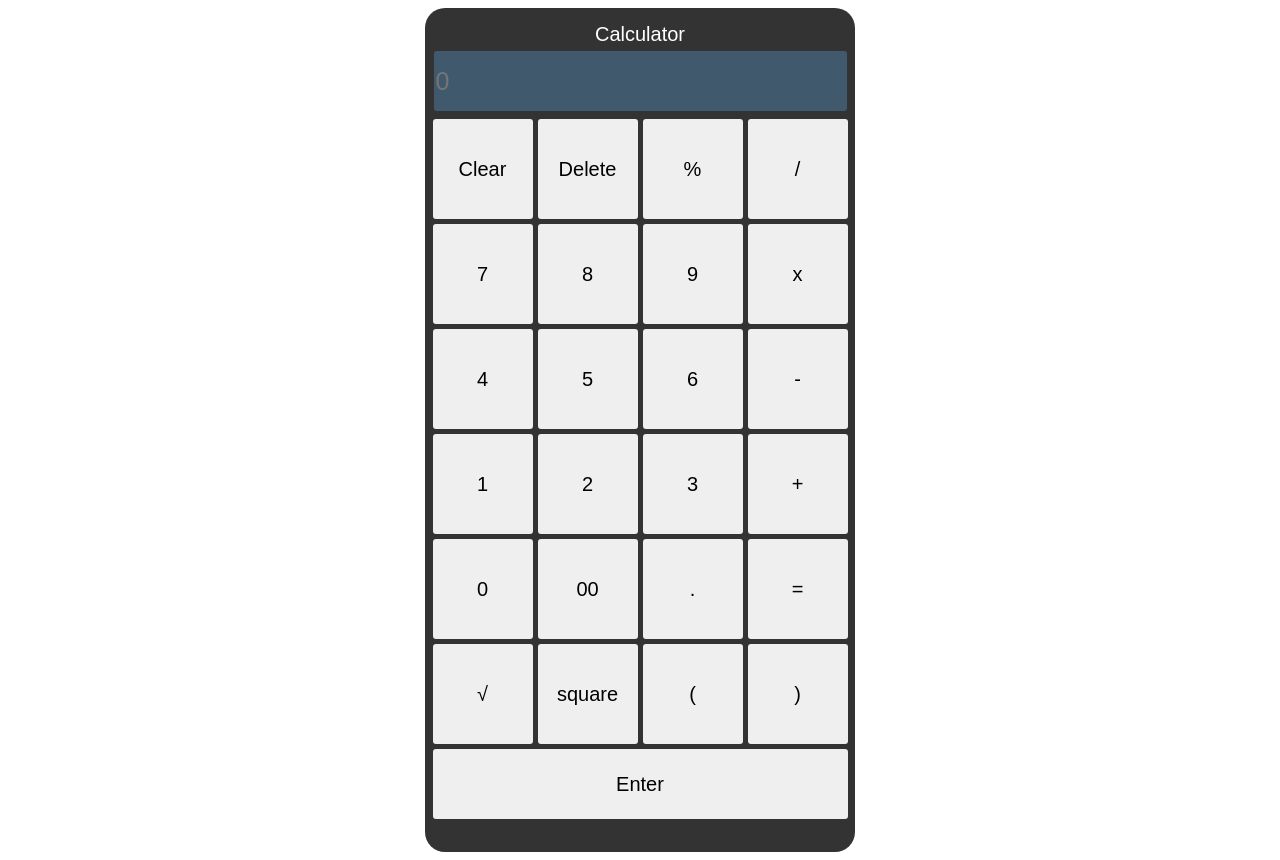
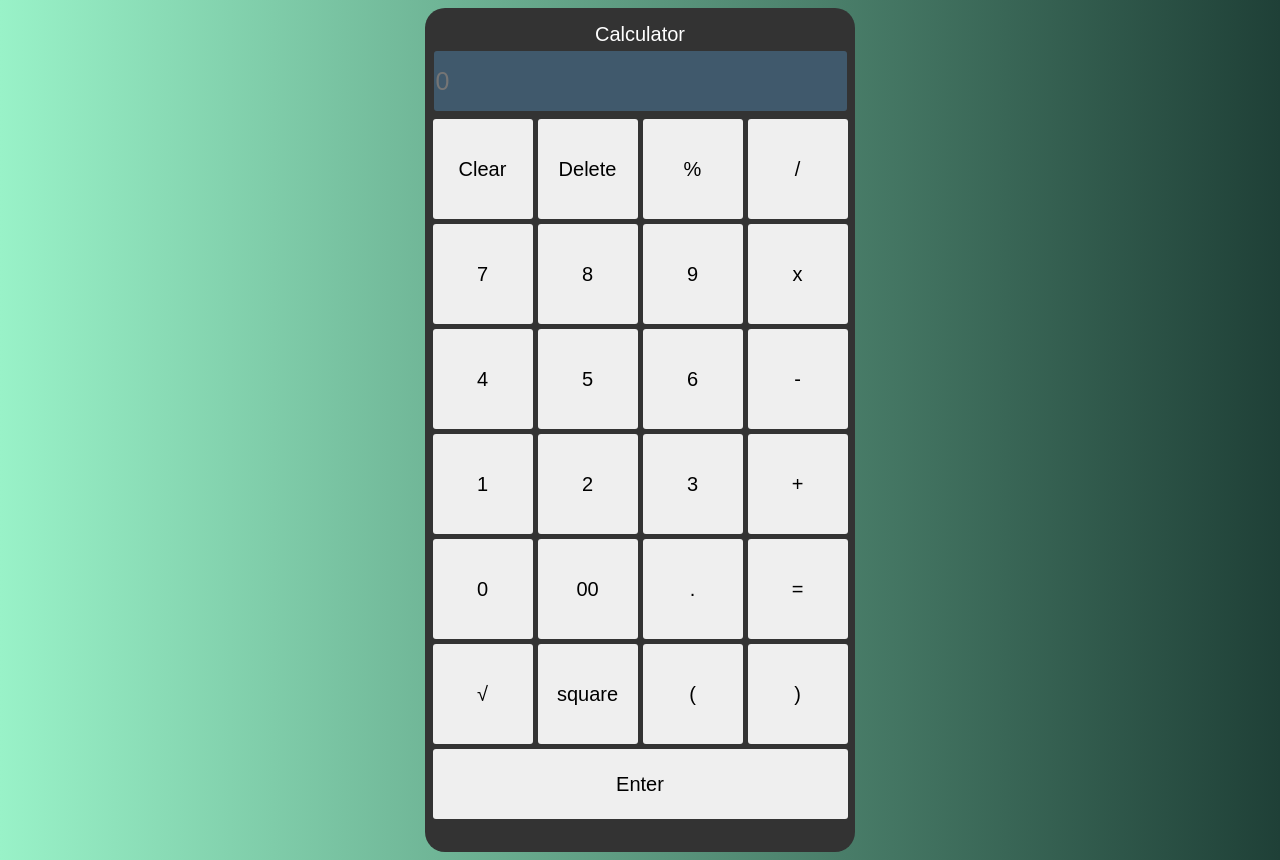
Before and after one commit to NataManatu/Simple-calculator-JS, a plain HTML site: page index.html in a window 1280 px wide. Drawn offline with Linux system fonts and the light colour scheme.

Commit message:
simple calculator

```diff
--- a/style.css
+++ b/style.css
@@ -4,6 +4,10 @@
 
 body {
     font-family: sans-serif;
+    background-color: ;
+    background: #1f4037;  /* fallback for old browsers */
+    background: -webkit-linear-gradient(to right, #99f2c8, #1f4037);  /* Chrome 10-25, Safari 5.1-6 */
+    background: linear-gradient(to right, #99f2c8, #1f4037); /* W3C, IE 10+/ Edge, Firefox 16+, Chrome 26+, Opera 12+, Safari 7+ */
 
 }
 
```
Also changed, not shown: bg.png (added), calculator.png (deleted).
